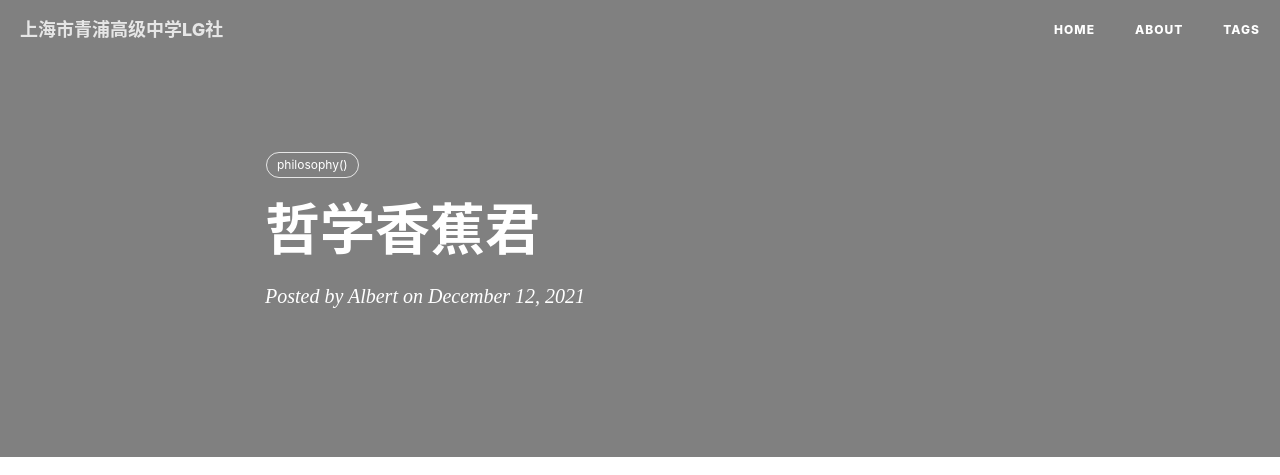
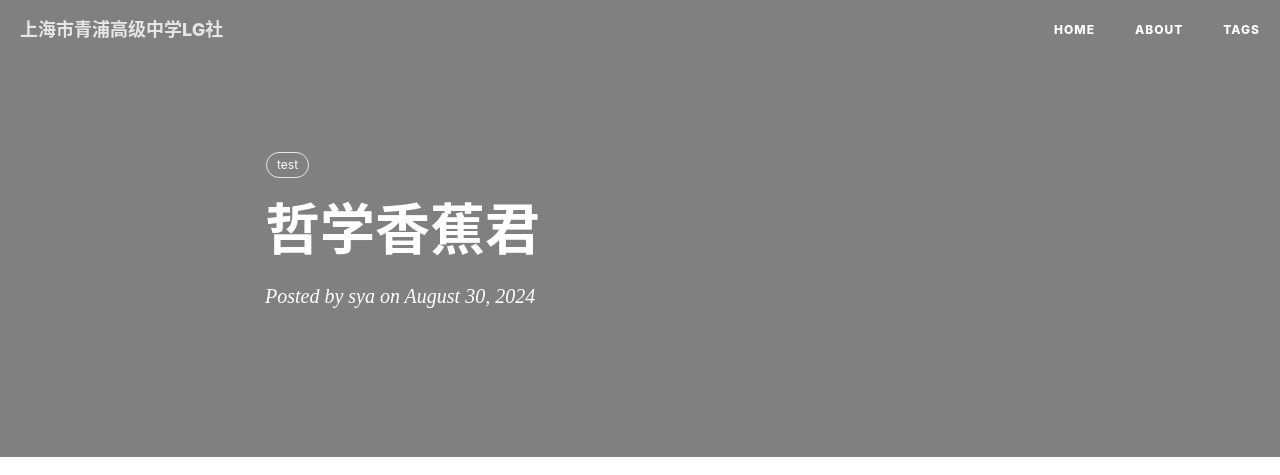
Before and after one commit to Dsmtyu/Dsmtyu.github.io, a Jekyll site: the page built from _posts/2021-12-12-哲学香蕉君.md, in a window 1280 px wide and 1400 px high. Shown: the top 475 px of the window. Built offline with Jekyll 4.4.1, drawn with Linux system fonts in a browser that asks for light colours; nearby versions of some CDN libraries; comment, search, counter and statistics services are not loaded; grey boxes are pictures that could not be loaded.

Commit message:
Update 2021-12-12-哲学香蕉君.md

```diff
--- a/_posts/2021-12-12-哲学香蕉君.md
+++ b/_posts/2021-12-12-哲学香蕉君.md
@@ -1,11 +1,11 @@
 ---
 layout: post
 title:  哲学香蕉君
-date:   2021-12-12
+date:   2024-08-30
 header-img: img/post/20220115/van.png
 tags:
-    - philosophy()
-author: Albert
+    - test
+author: sya
 ---
 
 <iframe
```
